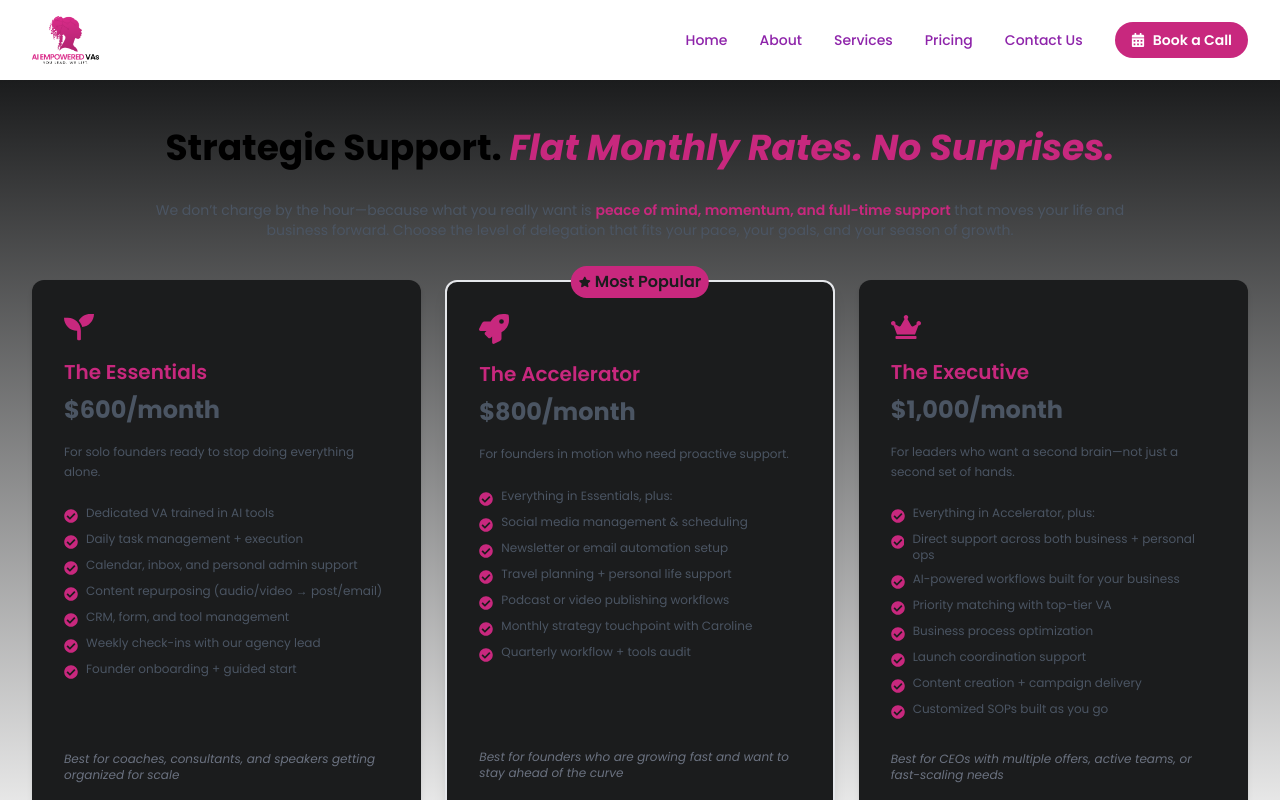
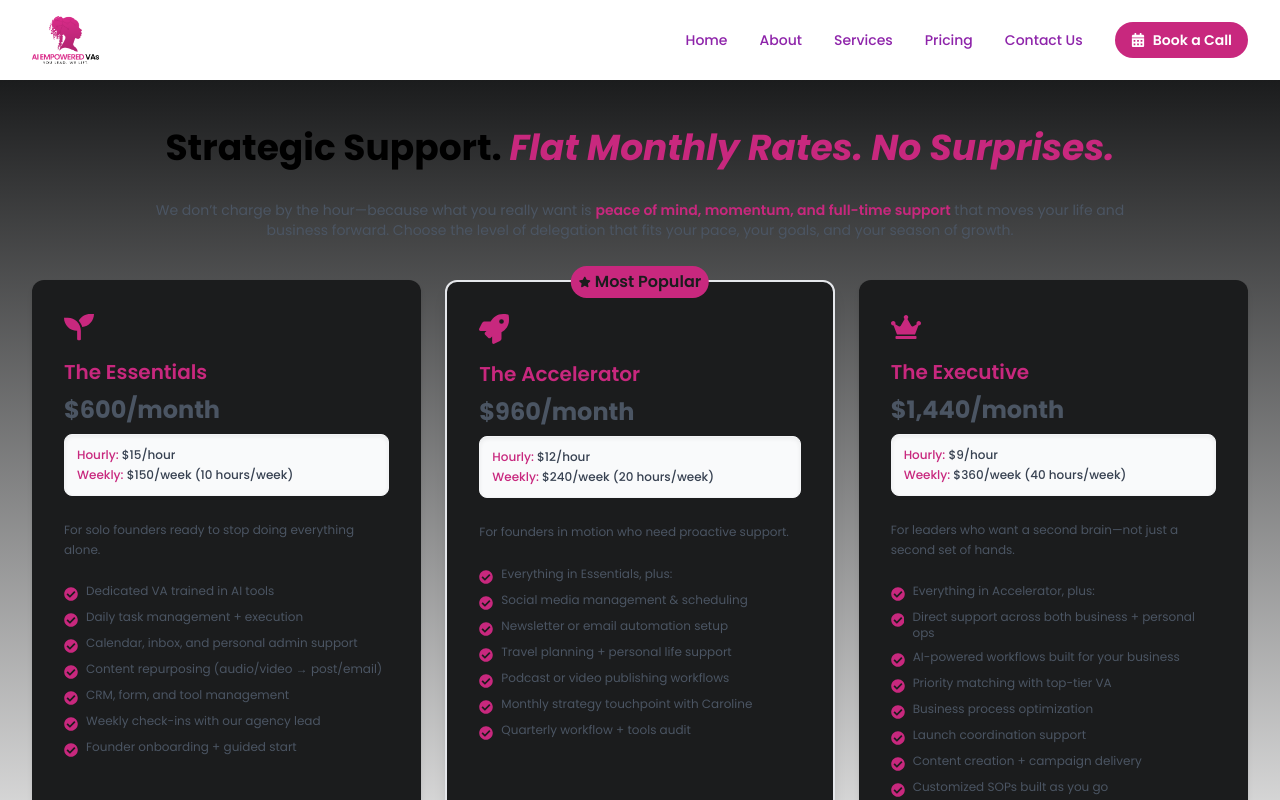
Before and after one commit to CarolKabi/Ai-VA, a React (Vite) app: page /pricing in a window 1280 px wide. Shown: the top 800 px of the page. Built offline with nearby package versions, Linux system fonts and the light colour scheme.

Commit message:
Changes made

```diff
--- a/src/component/PricingComponents/CastlePlan.jsx
+++ b/src/component/PricingComponents/CastlePlan.jsx
@@ -69,11 +69,11 @@ const CastlePlan = () => {
           <h2 className="text-lg sm:text-xl md:text-2xl font-bold text-color mb-2">
             The Castle – Custom Quote
           </h2>
-          <p className="text-xs sm:text-sm text-gray-600 mb-6 leading-relaxed">
+          <p className="text-xs sm:text-sm  text-gray-600 mb-6 leading-relaxed">
             For multi-brand founders, teams, and VIPs who need{' '}
             <span className="font-semibold text-color">layered support</span>.
           </p>
-          <ul className="text-xs text-gray-600 mb-6">
+          <ul className="text-xs  text-gray-600 mb-6">
             {castleFeatures.map((feature, idx) => (
               <li key={idx} className="flex items-start mb-2">
                 <FaCheckCircle className="text-color mr-2 mt-1 text-sm" aria-hidden="true" />
@@ -81,6 +81,9 @@ const CastlePlan = () => {
               </li>
             ))}
           </ul>
+          <p className='text-xs italic text-gray-600 my-3'>
+            Best for those need AI support, cross functional team support, and to do more with less.
+          </p>
           <Link
             to="https://zcal.co/carolinekabi/discovery-call-30min"
             target="_blank"
--- a/src/component/PricingComponents/PricingPlans.jsx
+++ b/src/component/PricingComponents/PricingPlans.jsx
@@ -39,6 +39,9 @@ const PricingPlans = () => {
     {
       name: 'The Essentials',
       price: '$600/month',
+      pricePerHour: '$15/hour',
+      estimatedTimePerWeek: '10 hours/week',
+      pricePerWeek: '$150/week',
       icon: <FaSeedling className="text-3xl text-color" aria-hidden="true" />,
       description: 'For solo founders ready to stop doing everything alone.',
       features: [
@@ -50,12 +53,15 @@ const PricingPlans = () => {
         'Weekly check-ins with our agency lead',
         'Founder onboarding + guided start',
       ],
-      bestFor: 'Best for coaches, consultants, and speakers getting organized for scale',
+      bestFor: 'Best for those that need support in their business',
       isPopular: false,
     },
     {
       name: 'The Accelerator',
-      price: '$800/month',
+      price: '$960/month',
+      pricePerHour: '$12/hour',
+      estimatedTimePerWeek: '20 hours/week',
+      pricePerWeek: '$240/week',
       icon: <FaRocket className="text-3xl text-color" aria-hidden="true" />,
       description: 'For founders in motion who need proactive support.',
       features: [
@@ -67,12 +73,15 @@ const PricingPlans = () => {
         'Monthly strategy touchpoint with Caroline',
         'Quarterly workflow + tools audit',
       ],
-      bestFor: 'Best for founders who are growing fast and want to stay ahead of the curve',
+      bestFor: 'Best for those growing and need support, streamlining, or process automation',
       isPopular: true,
     },
     {
       name: 'The Executive',
-      price: '$1,000/month',
+      price: '$1,440/month',
+      pricePerHour: '$9/hour',
+      estimatedTimePerWeek: '40 hours/week',
+      pricePerWeek: '$360/week',
       icon: <FaCrown className="text-3xl text-color" aria-hidden="true" />,
       description: 'For leaders who want a second brain—not just a second set of hands.',
       features: [
@@ -85,7 +94,7 @@ const PricingPlans = () => {
         'Content creation + campaign delivery',
         'Customized SOPs built as you go',
       ],
-      bestFor: 'Best for CEOs with multiple offers, active teams, or fast-scaling needs',
+      bestFor: 'Best for those with proven offers and need support scaling',
       isPopular: false,
     },
   ];
@@ -144,7 +153,15 @@ const PricingPlans = () => {
               )}
               <div className="mb-4">{plan.icon}</div>
               <h3 className="text-lg sm:text-xl font-semibold text-color mb-2">{plan.name}</h3>
-              <p className="text-xl sm:text-2xl font-bold text-gray-600 mb-4">{plan.price}</p>
+              <p className="text-xl sm:text-2xl font-bold text-gray-600 mb-2">{plan.price}</p>
+              <div className="bg-gray-50 p-3 rounded-lg mb-6 shadow-inner border border-gray-100">
+                <p className="text-xs text-gray-700 font-medium mb-1">
+                  <span className="text-color">Hourly:</span> {plan.pricePerHour}
+                </p>
+                <p className="text-xs text-gray-700 font-medium">
+                  <span className="text-color">Weekly:</span> {plan.pricePerWeek} ({plan.estimatedTimePerWeek})
+                </p>
+              </div>
               <p className="text-xs text-gray-600 mb-6 leading-relaxed">{plan.description}</p>
               <ul className="text-xs text-gray-600 mb-6 flex-grow">
                 {plan.features.map((feature, idx) => (
```
